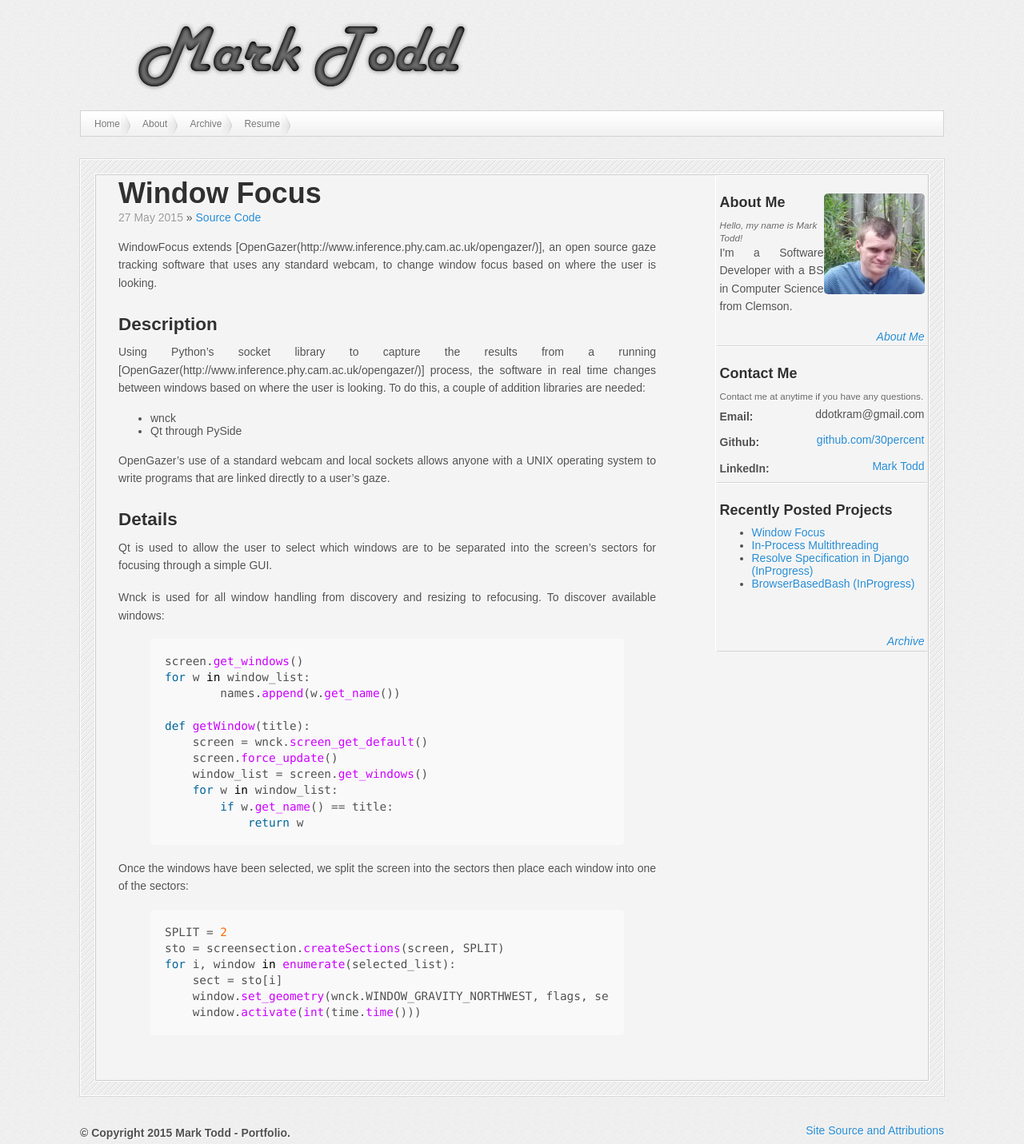
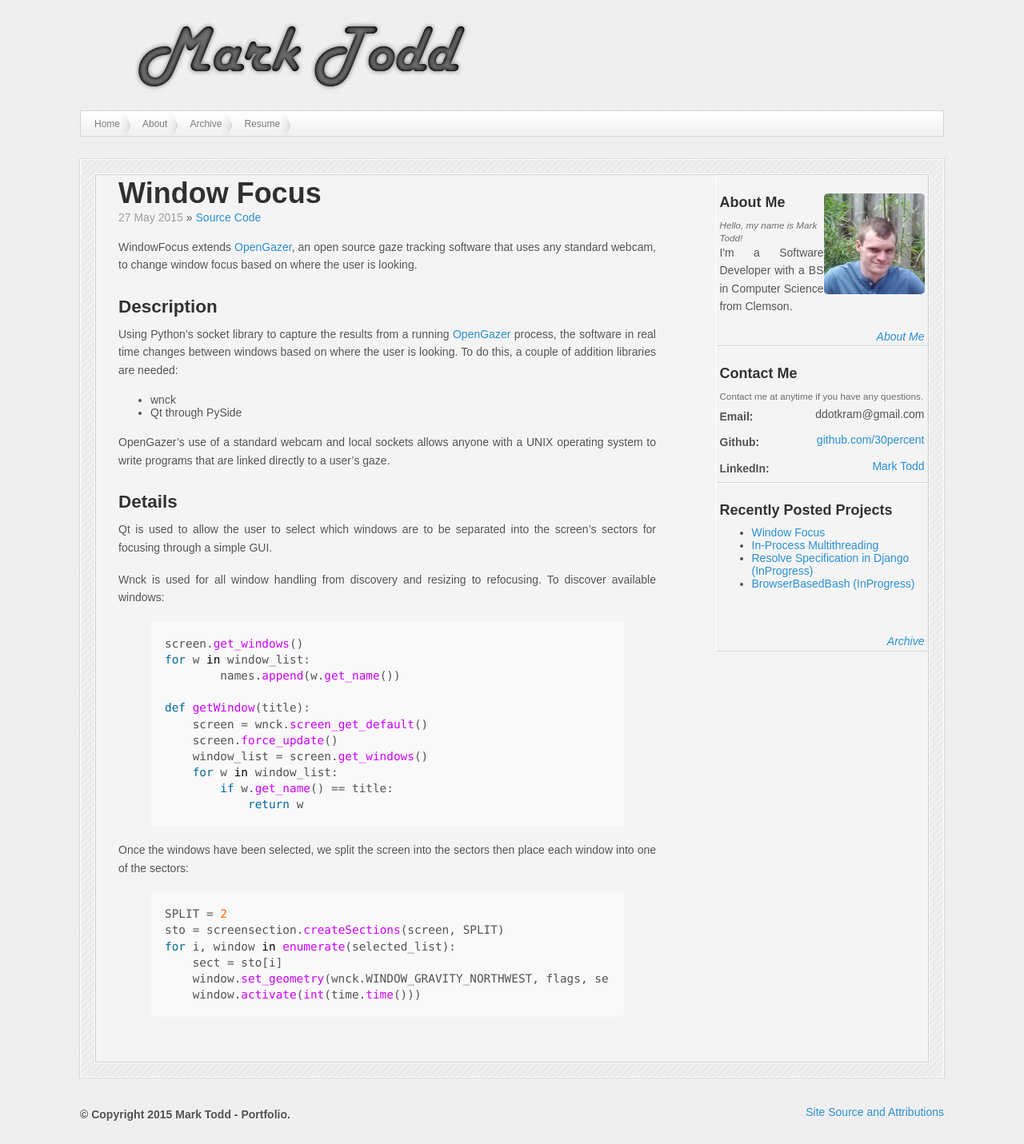
Before and after one commit to 30percent/30percent.github.io, a Jekyll site: the page built from _posts/2015-05-27-windowfocus.md, in a window 1280 px wide. Shown: the whole page at 80% size. Built offline with Jekyll 4.4.1, drawn with Linux system fonts in a browser that asks for light colours; nearby versions of some CDN libraries; after the commit the page ends 1408 px from its top, so only the background shows below that.

Commit message:
Link corrections made

```diff
--- a/_posts/2015-05-27-windowfocus.md
+++ b/_posts/2015-05-27-windowfocus.md
@@ -4,13 +4,14 @@ layout: post
 projectlink: https://github.com/30percent/windowfocus
 ---
 
-WindowFocus extends [OpenGazer(http://www.inference.phy.cam.ac.uk/opengazer/)], an open source gaze tracking software that uses any standard webcam, to change window focus based on where the user is looking.
+WindowFocus extends [OpenGazer](http://www.inference.phy.cam.ac.uk/opengazer/), an open source gaze tracking software that uses any standard webcam, to change window focus based on where the user is looking.
 
 <!--postbreak-->
 
 ### Description
 
-Using Python's socket library to capture the results from a running [OpenGazer(http://www.inference.phy.cam.ac.uk/opengazer/)] process, the software in real time changes between windows based on where the user is looking. To do this, a couple of addition libraries are needed:
+Using Python's socket library to capture the results from a running [OpenGazer](http://www.inference.phy.cam.ac.uk/opengazer/) process, the software in real time changes between windows based on where the user is looking. To do this, a couple of addition libraries are needed:
+
 * wnck
 * Qt through PySide
 
```
